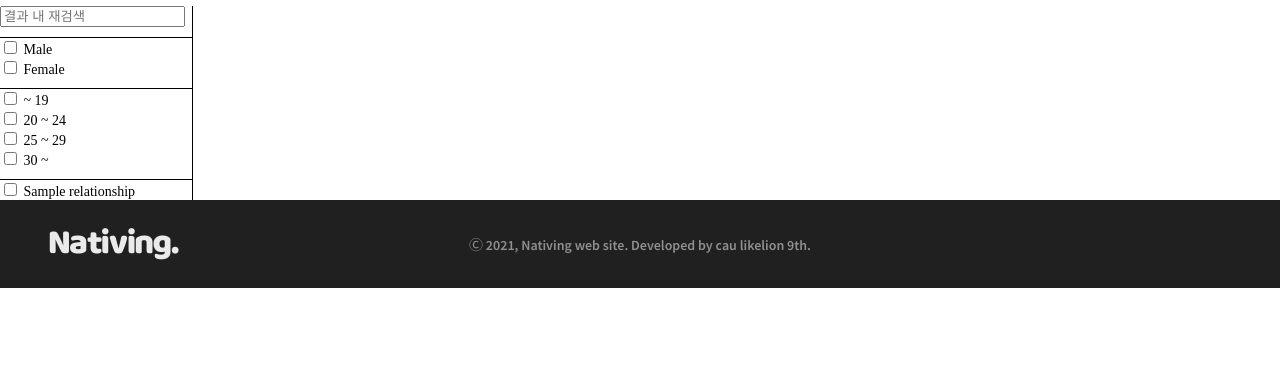
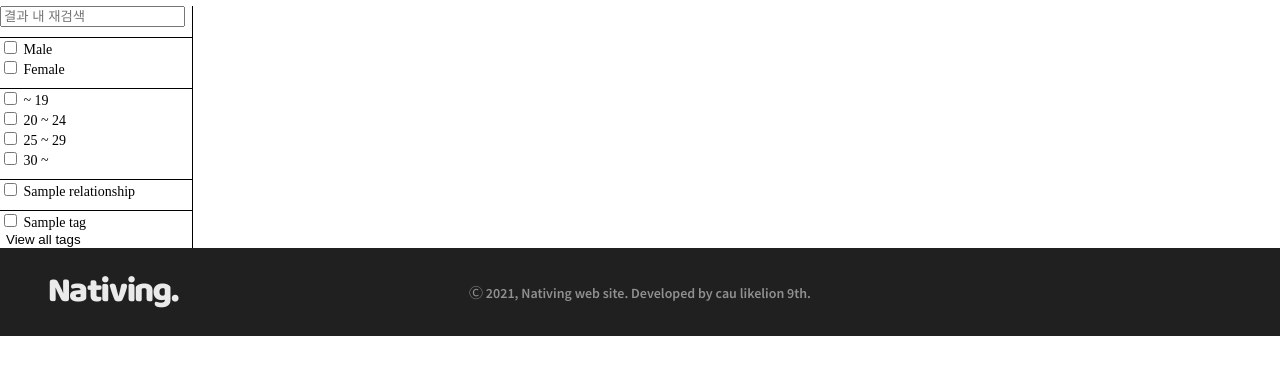
Before and after one commit to LikeLion-CAU-9th/Nativing2, a Django app: template Nativing/content/templates/test_explore.html in a window 1280 px wide. Shown: the part 199-574 px from the top of the page. Run offline with Django 3.2, Linux system fonts and the light colour scheme; the template is opened without the code that fills it: most values are stand-ins (such as "Sample title", 1, 10 or a date in 2020); some libraries are stand-ins or nearby versions.

Commit message:
Feat: filter by tag

```diff
--- a/Nativing/content/static/css/test_explore.css
+++ b/Nativing/content/static/css/test_explore.css
@@ -110,3 +110,13 @@
 .keyword-del {
     cursor: pointer;
 }
+
+.relationships {
+    padding-bottom: 10px;
+    border-bottom: 1px solid black;
+}
+
+
+.do-not-show {
+    display: none;
+}
--- a/Nativing/content/static/js/filter.js
+++ b/Nativing/content/static/js/filter.js
@@ -47,7 +47,7 @@ function fetchContent() {
     fetch('/explore-filter',)
         .then((res) => res.json())
         .then((res) => {
-            console.log(res);
+            // console.log(res);
             let filtered_content = res;
             // relation tag에 해당하는 글
             // for (let relationIter of filterProperty.relation){
@@ -60,12 +60,19 @@ function fetchContent() {
             // }
             const tempRescan = localStorage.getItem("reScanList");
             const tempRelation = localStorage.getItem("relation");
+            const tempHashtag = localStorage.getItem('hashtag');
 
             if (tempRelation) {
                 filtered_content = filtered_content.filter((value) => value.relation_select.includes(tempRelation));
             }
             if (tempRescan) {
                 filtered_content = filtered_content.filter((value) => value.title.includes(tempRescan));
+            }
+            if (tempHashtag) {
+                filtered_content = filtered_content.filter((value) => value.tag.includes(tempHashtag));
+                console.log("씨발 존재한다고")
+            } else {
+                console.log("없어 씨발아")
             }
             // keyword search에 해당하는 글
             for (let keywordIter of filterProperty.keyword) {
@@ -76,10 +83,6 @@ function fetchContent() {
                     }
                 }
             }
-            // 일반 상황 tag에 해당하는 글
-            for (let tagIter of filterProperty.tag) {
-            }
-
             return filtered_content
 
         })
--- /dev/null
+++ b/Nativing/content/static/js/tags.js
@@ -0,0 +1,60 @@
+const hashtag = document.getElementsByClassName("tag-iter");
+const hashtagCheck = document.getElementsByClassName("tags-check");
+const viewMoreBtn = document.getElementById("viewtags-btn");
+const HIDE_TAG = "do-not-show";
+let hashtagList = [];
+
+function setLocalStorageHashtag(){
+    localStorage.setItem('hashtag', hashtagList);
+}
+
+function hideTagsInit(){
+    for (var i = 5; i < hashtag.length + 1 ; i ++ ){
+        hashtag[i].classList.add(HIDE_TAG);
+    }
+}
+
+function showTags() {
+    for (var i = 5; i < hashtag.length + 1 ; i ++ ){
+        hashtag[i].classList.remove(HIDE_TAG);
+    }
+}
+
+function addEventViewMore(){
+    viewMoreBtn.addEventListener("click", (event) => {
+        showTags();
+        viewMoreBtn.classList.add(HIDE_TAG);
+    })
+}
+function viewMoreHandler(event){
+    showTags();
+}
+
+function checkEventHashtag() {
+    for (var i = 0; i < hashtagCheck.length ; i ++) {
+        (function(x) {
+            hashtagCheck[x].addEventListener("click", (event) => {
+                if (event.target.checked) {
+                    hashtagList.push(event.target.value);
+                }
+                else {
+                    hashtagList = hashtagList.filter((value) => {
+                        return value !== event.target.value;
+                    })
+                }
+                setLocalStorageHashtag();
+                console.log(hashtagList);
+                fetchContent();
+            })
+        })(i);
+    }
+}
+
+function init(){
+    hideTagsInit();
+    // checkEventHashtag();
+}
+viewMoreBtn.addEventListener("click", viewMoreHandler);
+checkEventHashtag();
+
+init();
--- a/Nativing/content/templates/test_explore.html
+++ b/Nativing/content/templates/test_explore.html
@@ -65,6 +65,17 @@
             {% endfor %}
         </div>
         <div class="tags">
+            {% for tag in tags %}
+                <div class = "tag-iter">
+                    <input type="checkbox" class = "tags-check" value="{{ tag }}" id = "tag{{ forloop.counter }}">
+                    <span>
+                        {{tag}}
+                    </span>
+                </div>
+            {% endfor %}
+            <button id = "viewtags-btn">
+                View all tags
+            </button>
         </div>
 
     </div>
@@ -114,5 +125,6 @@
 <script src= "{% static 'js/rescan.js' %}"></script>
 <script src= "{% static 'js/relation.js' %}"></script>
 <script src = "{% static 'js/age.js' %}"></script>
+<script src = "{% static 'js/tags.js' %}"></script>
 
 {% endblock %}
--- a/Nativing/content/urls.py
+++ b/Nativing/content/urls.py
@@ -8,5 +8,6 @@ urlpatterns = [
      path('explore/', explore, name = "explore"),
      path('explore2/', explore2, name = "explore2"),
      path('explore-filter/', explore_filter, name = "explore_filter"),
+     path('tags-to-json/', tags_to_json, name = "tags_to_json"),
      path('explore/<int:content_id>', content_detail, name = "content_detail"),
 ]
```
Also changed, not shown: Nativing/content/views.py (+22 -2 lines).
